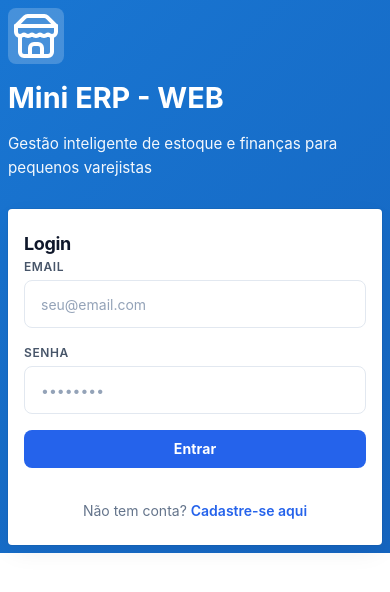
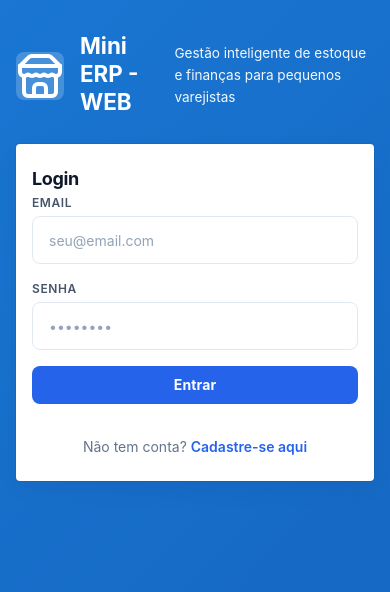
Before and after one commit to vlaguna7/mini-erp-web, a React (Vite) app in the folder frontend/: page /login in a window 390 px wide. Shown: the top 592 px of the page. Built offline with nearby package versions, Linux system fonts and the light colour scheme; no server answers.

Commit message:
fix: page login css

```diff
--- a/frontend/src/pages/LoginPage/LoginPage.module.css
+++ b/frontend/src/pages/LoginPage/LoginPage.module.css
@@ -3,12 +3,13 @@
    ============================================================================ */
 
 .loginPage {
-  min-height: 100vh;
+  min-height: 100dvh;
   display: flex;
   align-items: center;
   justify-content: center;
   background: linear-gradient(135deg, #1976d2 0%, #1565c0 100%);
   padding: 20px;
+  box-sizing: border-box;
 }
 
 .loginContainer {
@@ -56,52 +57,49 @@
   align-items: center;
 }
 
+/* ============================================================================
+   MOBILE
+   ============================================================================ */
+
 @media (max-width: 768px) {
+  .loginPage {
+    /* Mantém flex + centralização — só ajusta padding e permite rolar */
+    min-height: 100dvh;
+    align-items: flex-start;
+    padding: 2rem 1rem 3rem;
+  }
+
   .loginContainer {
     grid-template-columns: 1fr;
-    gap: 12px;
-    max-width: 100vw;
-    width: 100%;
+    gap: 1.5rem;
+    max-width: 100%;
   }
 
   .logoSection {
-    display: flex;
-    margin-bottom: 1rem;
+    flex-direction: row;
+    align-items: center;
+    gap: 1rem;
+    margin-bottom: 0;
+  }
+
+  .logoSection h1 {
+    font-size: 1.4rem;
+    margin-bottom: 0.25rem;
+  }
+
+  .logoSection p {
+    font-size: 0.85rem;
+  }
+
+  .logoIcon {
+    width: 48px;
+    height: 48px;
+    flex-shrink: 0;
+    margin-bottom: 0;
   }
 
   .formContainer {
     width: 100%;
-    justify-content: center;
     align-items: stretch;
   }
-
-  .form {
-    padding: 1rem;
-    min-width: 0;
-    width: 100%;
-  }
-
-  .logoSection h1 {
-    font-size: 1.8rem;
-  }
-
-  .logoSection p {
-    font-size: 0.95rem;
-  }
-
-  .loginPage {
-    /* Permitir rolagem vertical e altura automática */
-    min-height: unset;
-    height: auto;
-    align-items: unset;
-    display: block;
-    padding: 8px;
-  }
-
-  /* Reduzir tamanho do logo para mobile */
-  .logoIcon {
-    width: 56px;
-    height: 56px;
-    margin-bottom: 1rem;
-  }
 }
```
